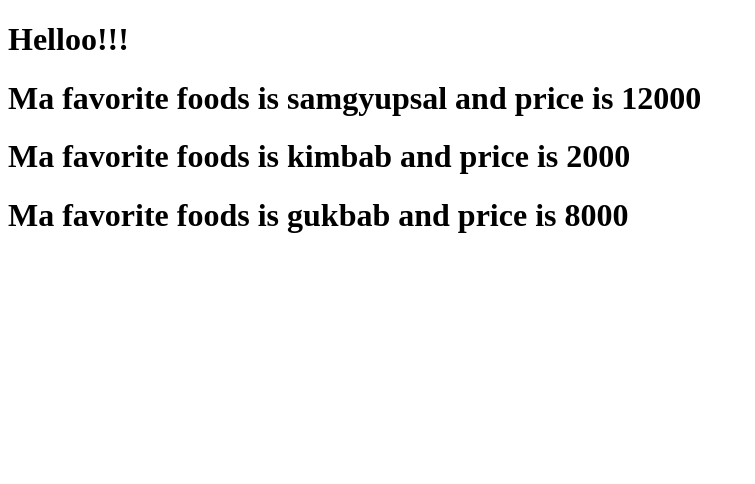
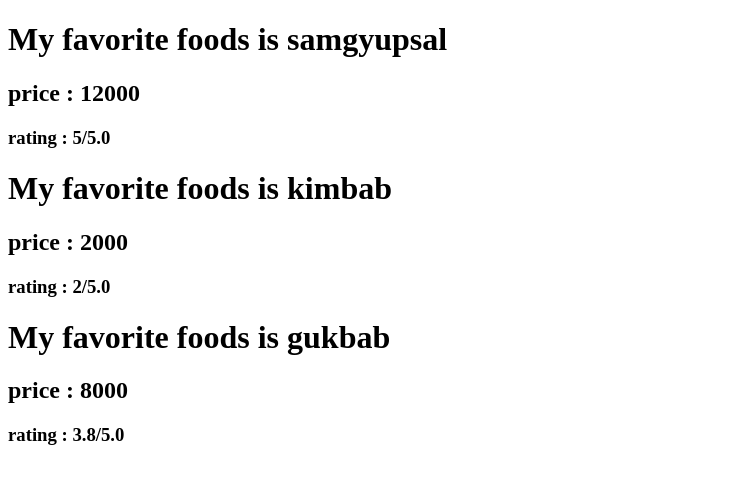
Before and after one commit to toot09/movie_app, a React (Create React App) app: page / in a window 1280 px wide. Shown: the top 484 px of the page, without its empty margins (0-755 px from the left). Built offline with nearby package versions, Linux system fonts and the light colour scheme.

Commit message:
Longtime no commit!

```diff
--- a/package.json
+++ b/package.json
@@ -6,6 +6,7 @@
     "@testing-library/jest-dom": "^5.11.6",
     "@testing-library/react": "^11.2.1",
     "@testing-library/user-event": "^12.2.2",
+    "prop-types": "^15.7.2",
     "react": "^17.0.1",
     "react-dom": "^17.0.1",
     "react-scripts": "4.0.0",
--- a/src/App.js
+++ b/src/App.js
@@ -1,31 +1,56 @@
 import React from 'react';
+import propTypes from "prop-types";
 //import Ujone from './Ujone';
 
-function Food({name, price}) {
+function Food({name, price, rating}) {
   //console.log(props);
   //alert(props.age);
   return (
   //<h1> Ma age is {props.age}</h1>
-  <h1> Ma favorite foods is {name} and price is {price}</h1>
+  <div>
+    <h1>My favorite foods is {name}</h1>
+    <h2>price : {price}</h2>
+    <h3>rating : {rating}/5.0</h3>
+  </div>
   )
 }
 
 const foodILike = [
-  {name : "samgyupsal",
-  price : 12000},
-  {name : "kimbab",
-  price : 2000},
-  {name : "gukbab",
-  price : 8000}
+  {key : 1,
+  name : "samgyupsal",
+  price : 12000,
+  rating : 5.0},
+  {key : 2,
+  name : "kimbab",
+  price : 2000,
+  rating : 2.0},
+  {key : 3,
+  name : "gukbab",
+  price : 8000,
+  rating : 3.8}
 ]
 
+Food.propTypes = {
+  name : propTypes.string.isRequired,
+  price : propTypes.number.isRequired,
+  rating : propTypes.number.isRequired
+}
+
+function Dishes(dish) {
+  //console.log(dish.name);
+  return <Food key={dish.key} name={dish.name} price={dish.price} rating={dish.rating} />
+}
+
 function App() {
+return <div>{foodILike.map(Dishes)}</div>
+  /*
   return (
     <div>
       <h1>Helloo!!!</h1>
       {foodILike.map(dish=><Food name={dish.name} price={dish.price}/>)}
     </div>
   );
+  */
 }
 
 export default App;
```
